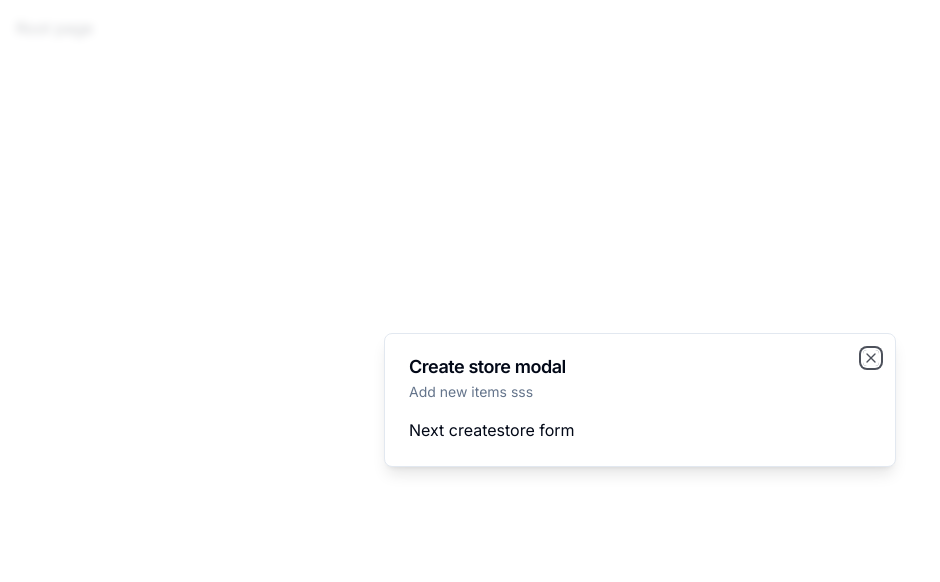
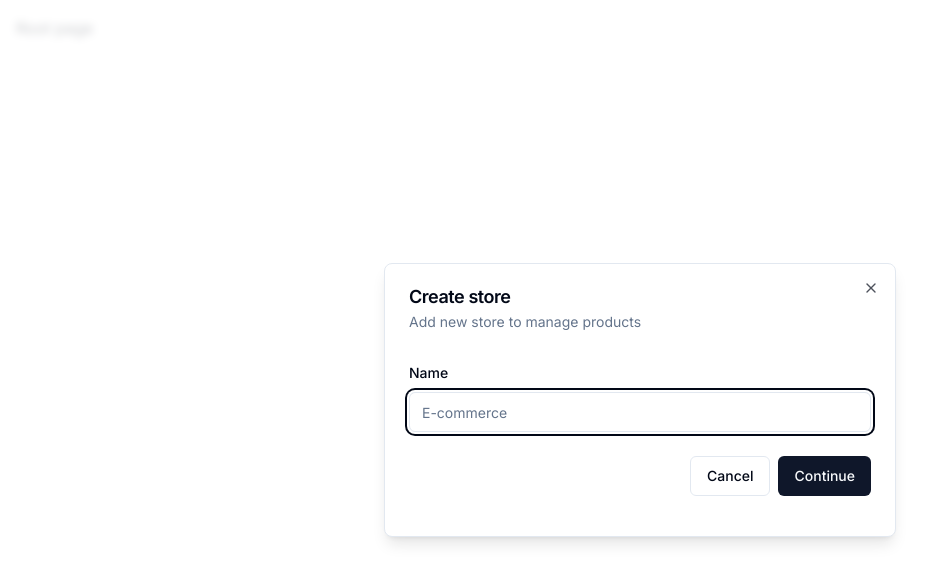
Before and after one commit to sayafIsmael/next-ecommerce, a Next.js app: page / in a window 1280 px wide. Shown: the top 582 px of the page, without its empty margins (0-940 px from the left). Built offline with nearby package versions, Linux system fonts and the light colour scheme.

Commit message:
form added

```diff
--- a/components/modals/store-modal.tsx
+++ b/components/modals/store-modal.tsx
@@ -1,21 +1,75 @@
 "use client";
+
+import * as z from "zod";
+import { useForm } from "react-hook-form";
+import { zodResolver } from "@hookform/resolvers/zod";
 
 import { useStoreModal } from "@/hooks/use-store-modal";
 import { Modal } from "@/components/ui/modal";
+import {
+  Form,
+  FormControl,
+  FormField,
+  FormItem,
+  FormLabel,
+  FormMessage,
+} from "@/components/ui/form";
+import { Input } from "@/components/ui/input";
+import { Button } from "@/components/ui/button";
 
-
+const formSchema = z.object({
+  name: z.string().min(1),
+});
 
 export const StoreModal = () => {
   const storeModal = useStoreModal();
 
+  const form = useForm<z.infer<typeof formSchema>>({
+    resolver: zodResolver(formSchema),
+    defaultValues: {
+      name: "",
+    },
+  });
+
+  const onSubmit = async (values: z.infer<typeof formSchema>) => {
+    console.log(values);
+    //TODO: Create Store
+  };
+
   return (
     <Modal
-      title="Create store modal"
-      description="Add new items sss"
+      title="Create store"
+      description="Add new store to manage products"
       isOpen={storeModal.isOpen}
       onClose={storeModal.onClose}
     >
-      Next createstore form
+      <div>
+        <div className="space-y-4 py-3 pb-4">
+          <Form {...form}>
+            <form onSubmit={form.handleSubmit(onSubmit)}>
+              <FormField
+                control={form.control}
+                name="name"
+                render={({ field }) => (
+                  <FormItem>
+                    <FormLabel>Name</FormLabel>
+                    <FormControl>
+                      <Input placeholder="E-commerce" {...field} />
+                    </FormControl>
+                    <FormMessage />
+                  </FormItem>
+                )}
+              />
+              <div className="pt-6 space-x-2 flex items-center justify-end">
+                <Button variant="outline" onClick={storeModal.onClose}>
+                  Cancel
+                </Button>
+                <Button type="submit">Continue</Button>
+              </div>
+            </form>
+          </Form>
+        </div>
+      </div>
     </Modal>
   );
 };
```
